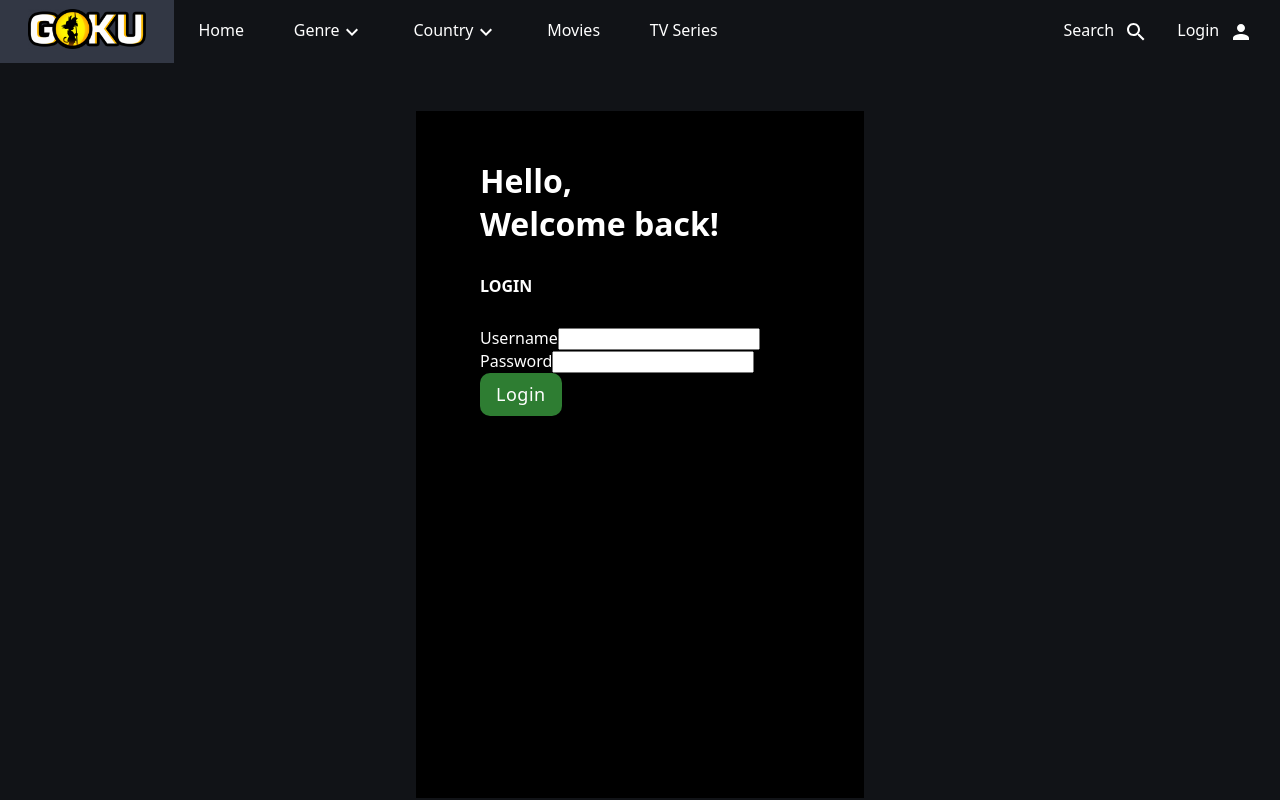
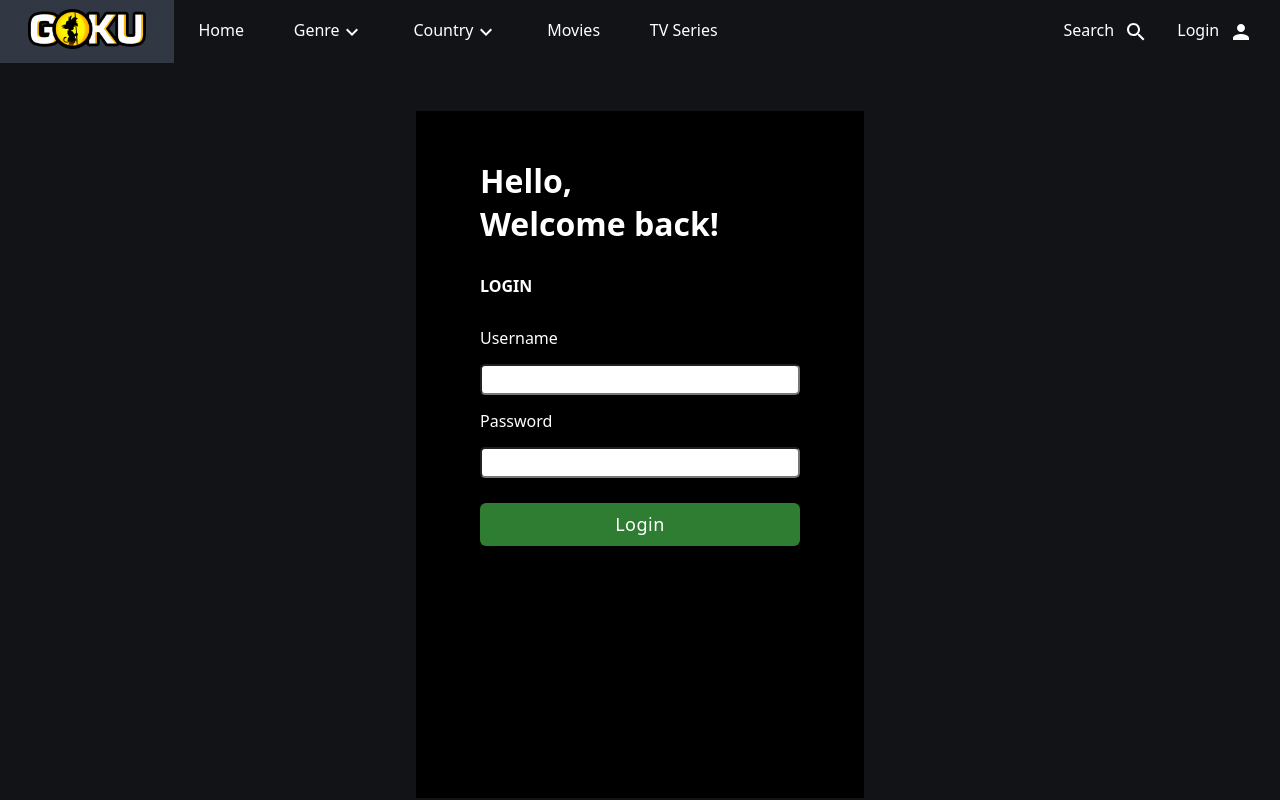
Before and after one commit to RiyazShaik-158/movies_searching, a React (Create React App) app: page /login in a window 1280 px wide. Built offline with nearby package versions, Linux system fonts and the light colour scheme.

Commit message:
stylesForLoginPage

```diff
--- a/src/components/Body/Login/Login.js
+++ b/src/components/Body/Login/Login.js
@@ -20,7 +20,8 @@ function Login() {
                             fontSize : '18px',
                             fontFamily : 'inherit',
                             textTransform : 'none',
-                            borderRadius:'10px'
+                            borderRadius:'6px',
+                            marginTop:"10px"
                         })
                     })
                 }
--- a/src/components/Body/Login/login.scss
+++ b/src/components/Body/Login/login.scss
@@ -14,12 +14,16 @@
         display: flex;
         flex-direction: column;
         gap: 30px;
-        alig
-        .Login_form{
+        // alig
+        form{
+            display: flex;
+            flex-direction: column;
+            gap: 15px;
+
             .forUsername{
-                border-radius: 5px;
+                border-radius:5px;
                 background-color: #fff;
-                font-size: 16px;
+                font-size: 20px;
             }
         }
     }
```
